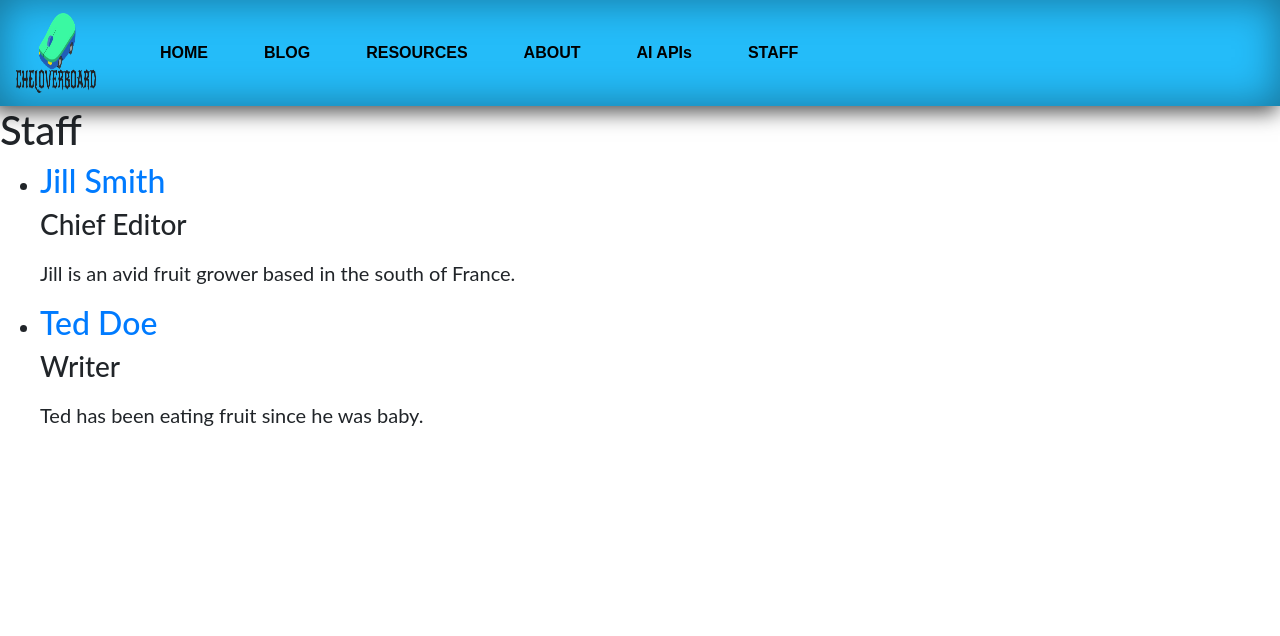
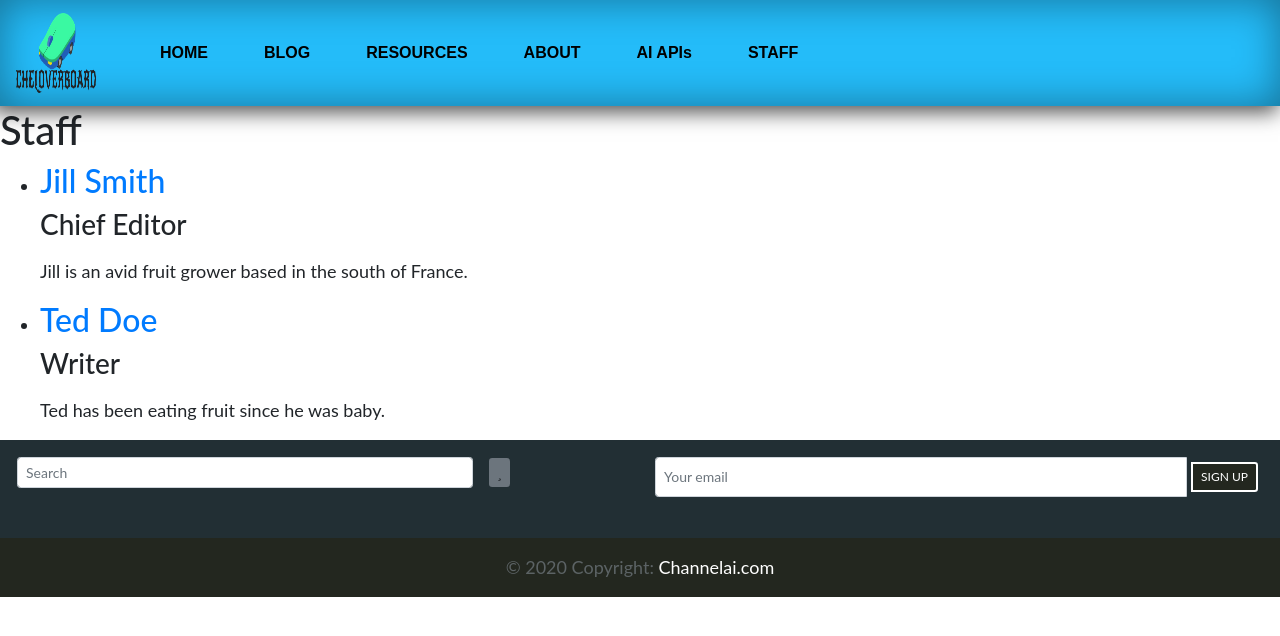
Before and after one commit to chel-007/channel-ai, a Jekyll site: the page built from staff.html, in a window 1280 px wide. Shown: the top 636 px of the page. Built offline with Jekyll 4.4.1, drawn with Linux system fonts in a browser that asks for light colours; nearby versions of some CDN libraries.

Commit message:
Adding Site's footer

```diff
--- /dev/null
+++ b/_includes/footer.html
@@ -0,0 +1,55 @@
+<!-- Footer -->
+<footer class="page-footer font-small">
+
+  <!-- Footer Elements -->
+  <div class="container-fluid footer-style">
+
+    <!--Grid row-->
+    <div class="row">
+
+      <!--Grid column-->
+      <div class="col-md-6 mb-4">
+
+        <!-- Form -->
+        <form class="form-inline">
+          <input class="form-control form-control-sm mr-3 w-75" type="text" placeholder="Search"
+            aria-label="Search">
+          <a class="btn-floating btn-sm btn-secondary" aria-hidden="true"><i class="fas fa-star"></i></a>
+        </form>
+        <!-- Form -->
+
+      </div>
+      <!--Grid column-->
+
+      <!--Grid column-->
+      <div class="col-md-6 mb-4">
+
+        <form class="input-group">
+          <input type="text" class="form-control form-control-sm" placeholder="Your email"
+            aria-label="Your email" aria-describedby="basic-addon2">
+          <div class="input-group-append">
+            <button class="btn btn-sm signup-footer" type="button">SIGN UP</button>
+          </div>
+        </form>
+
+      </div>
+      <!--Grid column-->
+
+    </div>
+    <!--Grid row-->
+
+  </div>
+  <!-- Footer Elements -->
+
+  <!-- Copyright -->
+  <div class="footer-copyright text-center py-3 copyright">© 2020 Copyright:
+    <a href="https://channelai.netlify.app/" class="site-n-privacy"> Channelai.com</a>
+  </div>
+  <!-- Copyright -->
+
+</footer>
+<!-- Footer -->
+
+<script src="https://code.jquery.com/jquery-3.5.1.slim.min.js" integrity="sha384-DfXdz2htPH0lsSSs5nCTpuj/zy4C+OGpamoFVy38MVBnE+IbbVYUew+OrCXaRkfj" crossorigin="anonymous"></script>
+<script src="https://cdn.jsdelivr.net/npm/popper.js@1.16.0/dist/umd/popper.min.js" integrity="sha384-Q6E9RHvbIyZFJoft+2mJbHaEWldlvI9IOYy5n3zV9zzTtmI3UksdQRVvoxMfooAo" crossorigin="anonymous"></script>
+<script src="https://stackpath.bootstrapcdn.com/bootstrap/4.5.0/js/bootstrap.min.js" integrity="sha384-OgVRvuATP1z7JjHLkuOU7Xw704+h835Lr+6QL9UvYjZE3Ipu6Tp75j7Bh/kR0JKI" crossorigin="anonymous"></script>
--- a/_layouts/default.html
+++ b/_layouts/default.html
@@ -4,6 +4,7 @@
   <body>
     {% include navigation.html %}
     {{ content }}
+    {% include footer.html %}
   </body>
 </html>
 
--- a/assets/css/custom/_variables.scss
+++ b/assets/css/custom/_variables.scss
@@ -50,5 +50,28 @@
 }}
 body {
 font-family:'Lato';
-font-size: 20px;
+font-size: 18px;
 }
+
+.footer-style {
+	background-color: #222F34;
+	padding: 17px;
+}
+.copyright {
+	background-color: #23271F;
+	color: #5C6365;
+}
+.site-n-privacy {
+	color: white;
+}
+div:hover > .site-n-privacy {
+	color: white;
+	text-decoration: none;
+}
+.signup-footer {
+	color: white;
+	background-color: #23271F;
+	border: 2px white solid;
+	margin: 5px;
+	font-size: 12px;
+}
--- a/blog.html
+++ b/blog.html
@@ -1,6 +1,7 @@
 ---
 layout: default
-title: Blog
+title: Blog - ChelOverboard
+description: My ChannelAi Blog. All Ai news as we can cover
 ---
 <h1>Latest Posts</h1>
 
--- a/staff.html
+++ b/staff.html
@@ -1,6 +1,7 @@
 ---
 layout: default
-title: Staff
+title: Staff - ChelOverboard
+description: Meet the staff who puts in a lot of effort to bring you daily Ai news and resources.
 ---
 <h1>Staff</h1>
 
```
Also changed, not shown: 13 other files.
